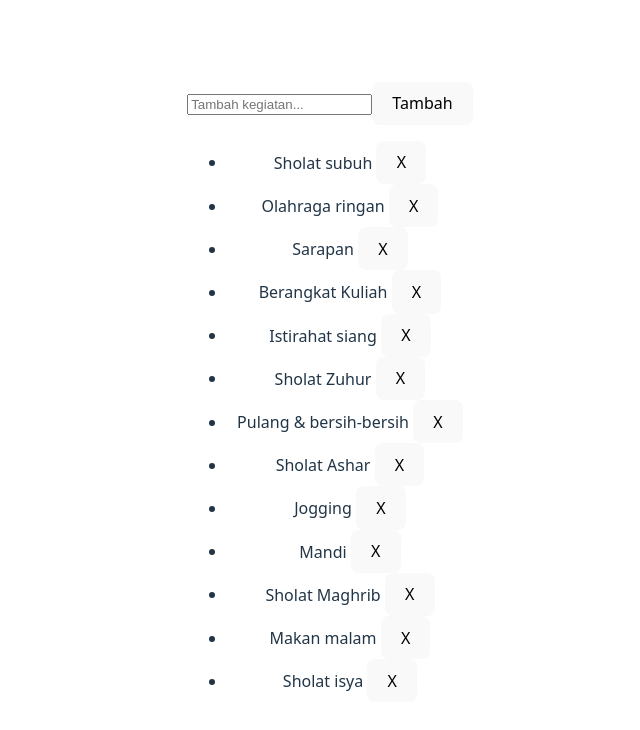
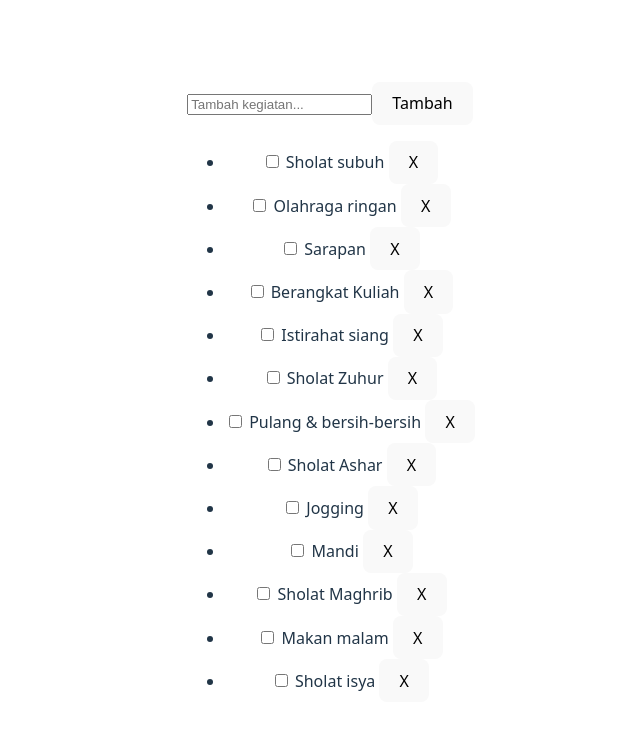
Before and after one commit to ilhmfadl/32-pbk-uts-NPM, a Vue app: page / in a window 1280 px wide. Shown: the top 730 px of the page, without its empty margins (310-950 px from the left). Built offline with nearby package versions, Linux system fonts and the light colour scheme.

Commit message:
User Dapat Menceklist kegiatan yang telah selesai dilakukan.

```diff
--- a/src/App.vue
+++ b/src/App.vue
@@ -38,8 +38,11 @@ function removeTodo(todo) {
   </form>
   <ul>
     <li v-for="todo in todos" :key="todo.id">
-      {{ todo.text }}
-      <button @click="removeTodo(todo)">X</button>
+      <label>
+        <input type="checkbox" v-model="todo.done" />
+          {{ todo.text }}
+        <button @click="removeTodo(todo)">X</button>
+      </label>
     </li>
   </ul>
 </template>
```
